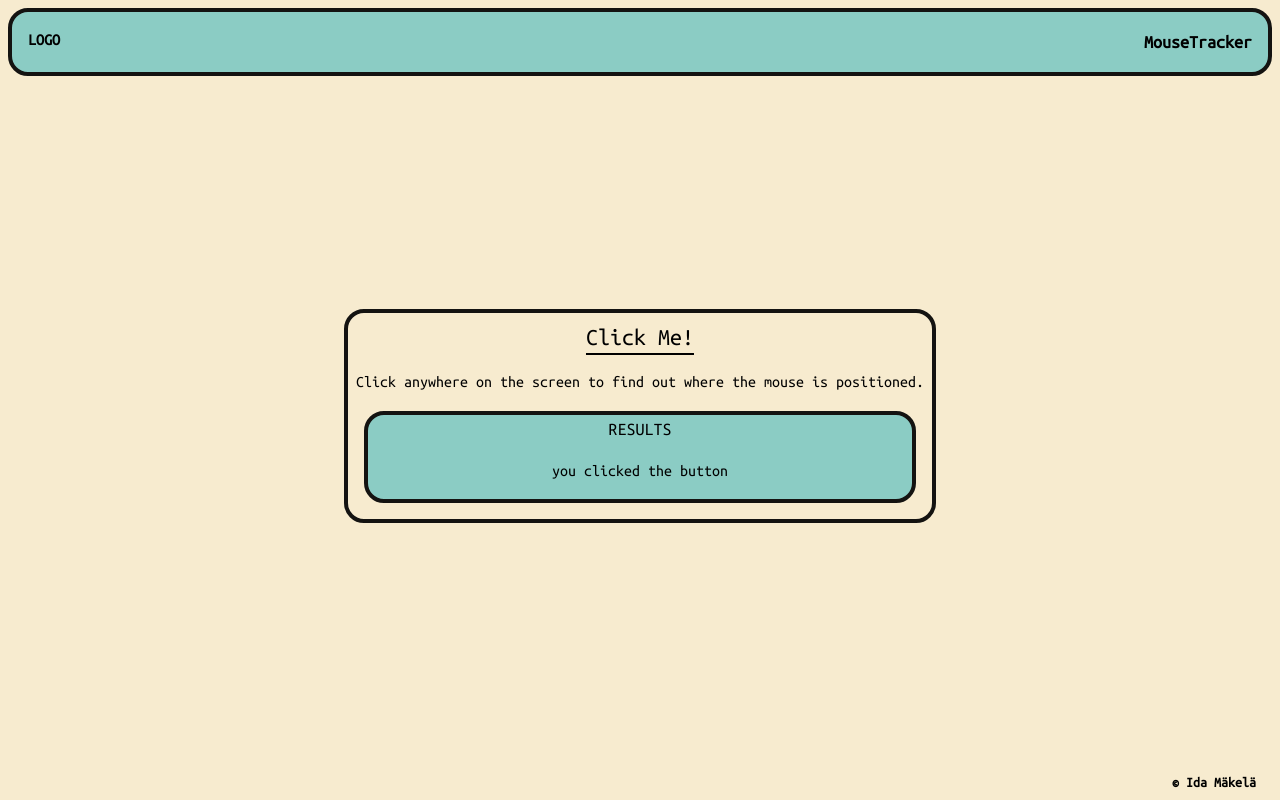
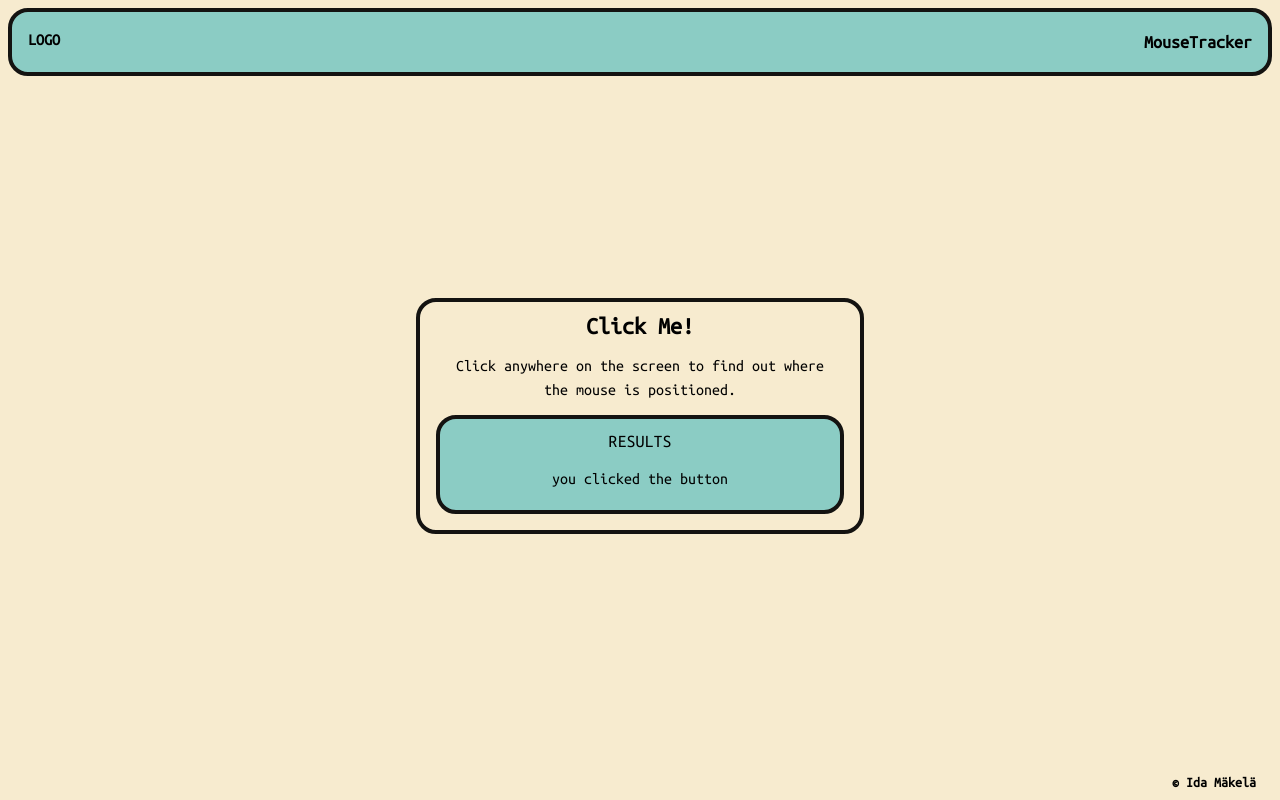
Before and after one commit to idamakela/mouseTracker, a React (Vite) app: page / in a window 1280 px wide. Built offline with nearby package versions, Linux system fonts and the light colour scheme.

Commit message:
toggle cursor size works

```diff
--- a/src/App.tsx
+++ b/src/App.tsx
@@ -1,21 +1,38 @@
-import { useState } from 'react';
+import { useState, useEffect } from 'react';
 import Header from './components/Header';
 import Footer from './components/Footer';
 import MouseTracker from './components/MouseTracker';
 
 function App() {
-  const toggleCursor = (): void => {
+  const [changeCursor, setChangeCursor] = useState<boolean>(false);
+
+  useEffect(() => {
     const bodyElement: HTMLBodyElement | null = document.querySelector('body');
+    let timeoutId: any;
 
-    if (bodyElement) {
-        bodyElement.classList.toggle('biggerCursor');
+    if (bodyElement && changeCursor) {
+      bodyElement.classList.add('biggerCursor');
+
+      timeoutId = setTimeout(() => {
+        bodyElement.classList.remove('smallerCursor');
+        setChangeCursor(false);
+      }, 300);
     }
-  };
+
+    return () => {
+      if (timeoutId) {
+        clearTimeout(timeoutId);
+      }
+    };
+
+  }, [changeCursor]);
+
+  // om x är sant --> toggle, men efter 200, sätt den till falskt igen
 
   return (
     <div
       className='min-h-screen flex flex-col p-2 bg-paleWhite customCursor'
-      onClick={() => toggleCursor()}
+      onClick={() => setChangeCursor(true)}
     >
       <Header />
       <MouseTracker />
--- a/src/components/MouseTracker/index.tsx
+++ b/src/components/MouseTracker/index.tsx
@@ -1,15 +1,15 @@
 const MouseTracker = () => {
   return (
     <main className='flex-grow text-center flex flex-col items-center justify-center'>
-      <div className='borderBase p-2'>
-        <h3 className='capitalize text-2xl underline underline-offset-8 font-medium'>
+      <div className='borderBase p-2 max-w-md'>
+        <h3 className='capitalize text-2xl font-semibold'>
           click me!
         </h3>
-        <p>
+        <p className="px-4">
           Click anywhere on the screen to find out where the mouse is
           positioned.
         </p>
-        <div className='borderBase m-2 bg-paleBlue'>
+        <div className='borderBase m-2 bg-paleBlue p-2'>
           <h4 className='uppercase text-lg font-medium'>results</h4>
           <p>you clicked the button</p>
         </div>
--- a/src/index.css
+++ b/src/index.css
@@ -11,12 +11,13 @@
     }
 }
 
+
 body {
-    cursor: url('./assets/icons8-hand-drawn-star-24.png'), auto;
+    cursor: url('./assets/icons8-hand-drawn-star-50.png'), auto;
 }
 
-body.biggerCursor {
-    cursor: url('./assets/icons8-hand-drawn-star-50.png'), auto;
+body.smallerCursor {
+    cursor: url('./assets/icons8-hand-drawn-star-24.png'), auto;
 }
 
 p {
```
